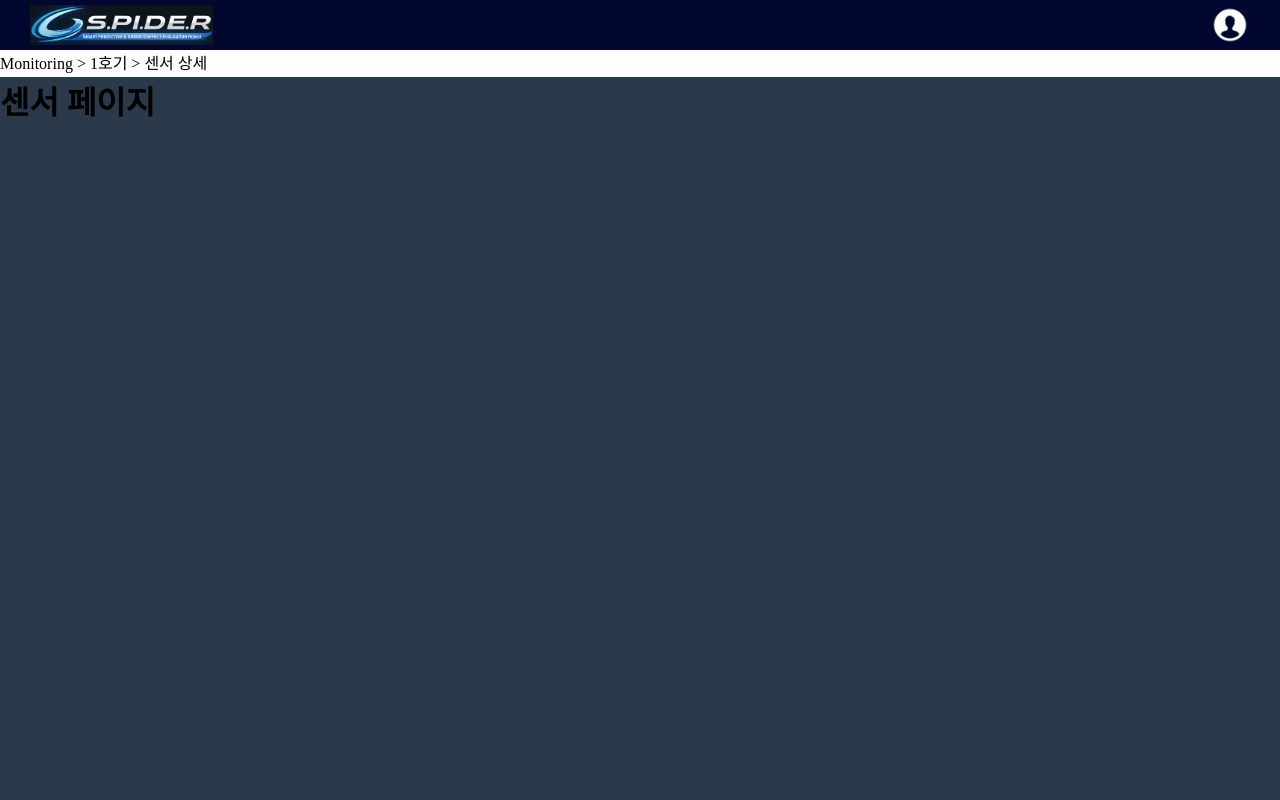
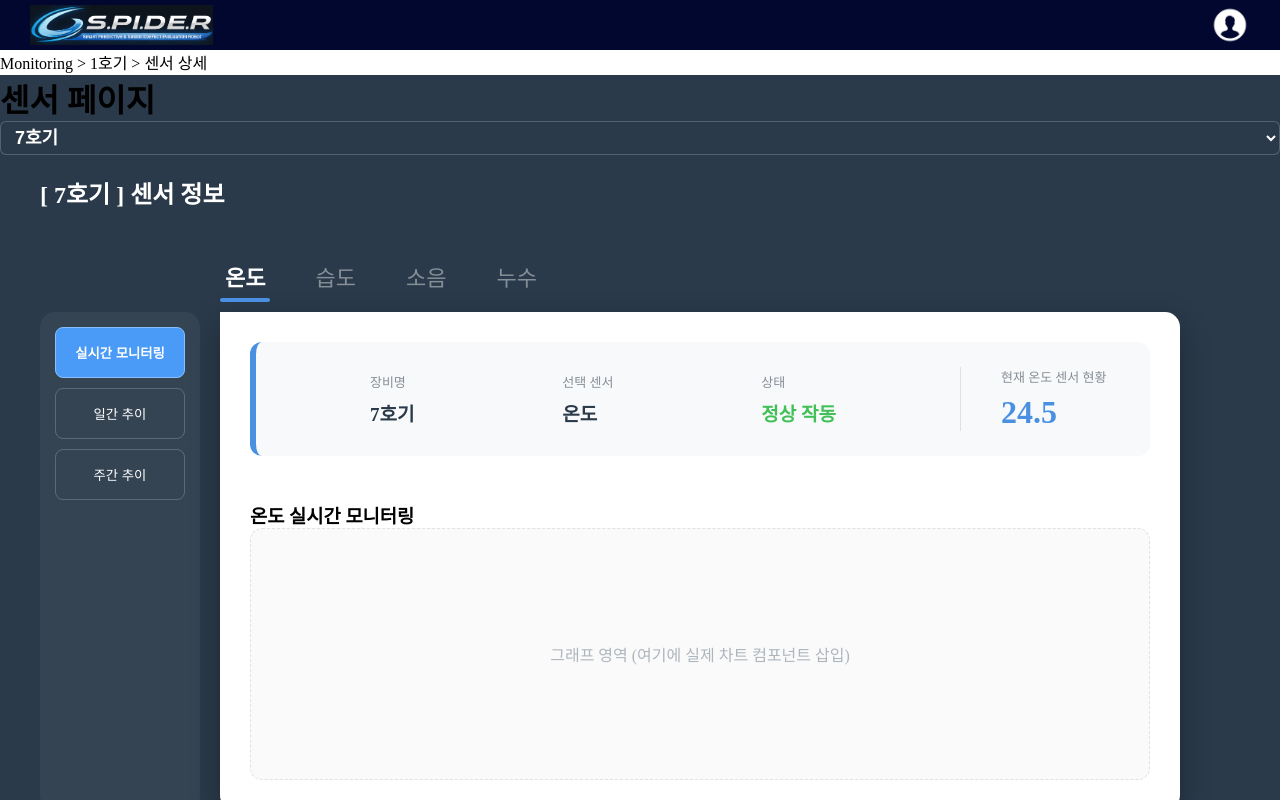
Before and after one commit to betterproject-dev/spider_front, a React (Vite) app: page /sensor in a window 1280 px wide. Built offline with nearby package versions, Linux system fonts and the light colour scheme.

Commit message:
페이지수정완료

```diff
--- a/src/features/SensorDetail/pages/SensorDetail.jsx
+++ b/src/features/SensorDetail/pages/SensorDetail.jsx
@@ -1,4 +1,5 @@
 import Navbar from "../../../components/Navbar/Navbar";
+import MachineDetail from "../../MachineDetail/pages/MachineDetail";
 
 const SensorDetailPage = () => {
   return (
@@ -7,6 +8,7 @@ const SensorDetailPage = () => {
       <div className="wrap" style={{display:'flex', flexDirection:'column'}}>
         <Navbar detail={true} sort="센서 상세" />
         <h1>센서 페이지</h1>
+        <MachineDetail/>
       </div>
     </>
   )
```
